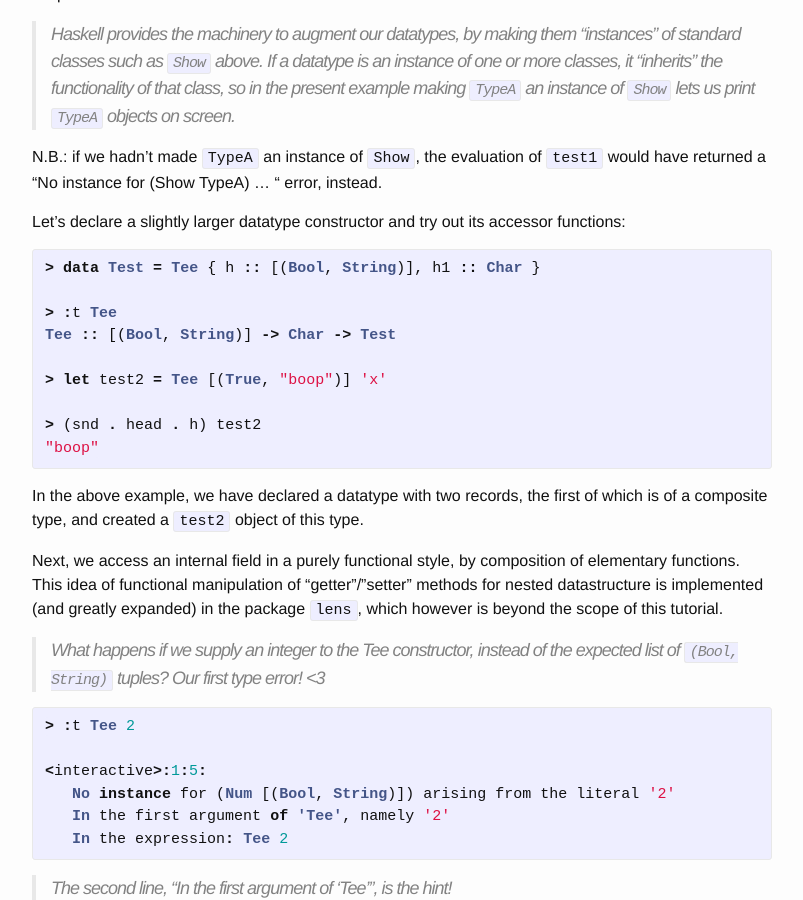
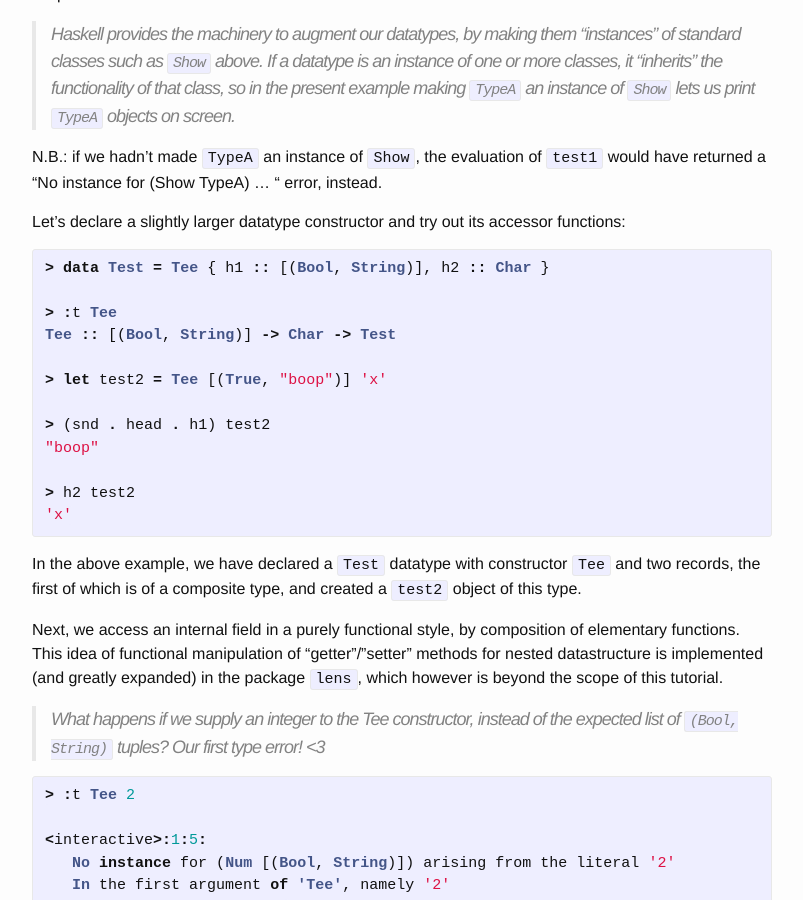
Before and after one commit to ocramz/ocramz.github.io, a Jekyll site: the page built from _posts/2015-08-21-haskell-tut-v1.markdown, in a window 1280 px wide and 900 px high, scrolled down 14253 px. Shown: the whole window, without its empty margins (238-1041 px from the left). Built offline with Jekyll 4.4.1, drawn with Linux system fonts in a browser that asks for light colours; Markdown is read by kramdown in place of the engine named in the settings; formulas are drawn with MathJax 3.

Commit message:
blog update

```diff
--- a/_posts/2015-08-21-haskell-tut-v1.markdown
+++ b/_posts/2015-08-21-haskell-tut-v1.markdown
@@ -622,18 +622,21 @@ Let's declare a slightly larger datatype constructor and try out its accessor fu
 
 
 {% highlight haskell %}
-> data Test = Tee { h :: [(Bool, String)], h1 :: Char }
+> data Test = Tee { h1 :: [(Bool, String)], h2 :: Char }
 
 > :t Tee
 Tee :: [(Bool, String)] -> Char -> Test
 
 > let test2 = Tee [(True, "boop")] 'x'
 
-> (snd . head . h) test2
+> (snd . head . h1) test2
 "boop"
+
+> h2 test2
+'x'
 {% endhighlight %}
 
-In the above example, we have declared a datatype with two records, the first of which is of a composite type, and created a `test2` object of this type.
+In the above example, we have declared a `Test` datatype with constructor `Tee` and two records, the first of which is of a composite type, and created a `test2` object of this type.
 
 Next, we access an internal field in a purely functional style, by composition of elementary functions. This idea of functional manipulation of "getter"/"setter" methods for nested datastructure is implemented (and greatly expanded) in the package `lens`, which however is beyond the scope of this tutorial.
 
```
Also changed, not shown: 2 other files.
